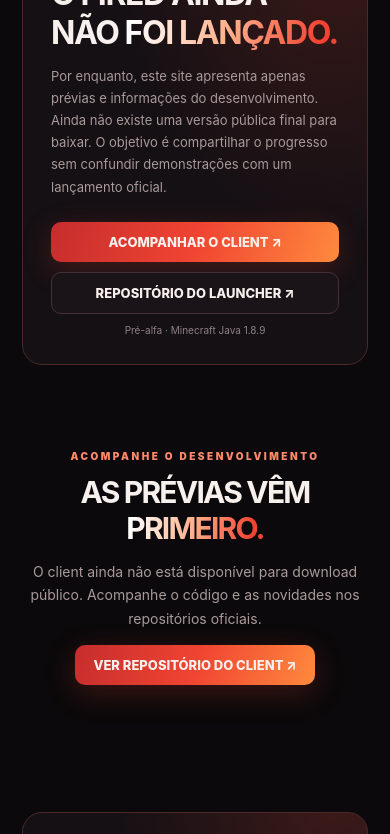
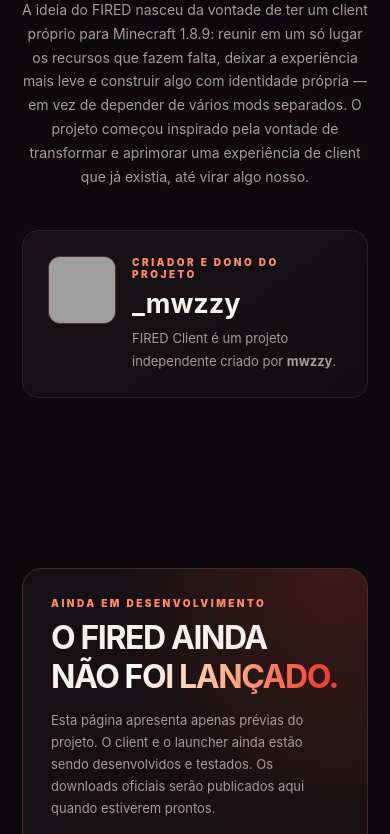
Before and after one commit to davicarrile26-code/fired-website, a plain HTML site: page index.html in a window 390 px wide. Shown: the part 2104-2938 px from the top of the page. Drawn offline with Linux system fonts and the light colour scheme; grey boxes are pictures that could not be loaded.

Commit message:
Update website with development status, project story and creator profile

```diff
--- a/index.html
+++ b/index.html
@@ -14,14 +14,15 @@ section{padding:85px 0}.section-head{text-align:center;max-width:650px;margin:0
 .download{border:1px solid #4b2929;border-radius:20px;padding:42px;background:radial-gradient(ellipse at 90% 0,rgba(236,69,44,.18),transparent 50%),#151014;display:flex;align-items:center;justify-content:space-between;gap:30px}.download h2{font-size:32px;letter-spacing:-1.4px;margin:9px 0}.download p{color:var(--muted);font-size:13px;line-height:1.7;max-width:560px}.download-actions{display:flex;flex-direction:column;gap:10px;min-width:190px}.download-actions .btn{text-align:center}.download-actions small{text-align:center;color:#8e8083;font-size:10px}
 footer{border-top:1px solid #251e23;padding:28px 0;color:#817579;font-size:11px}.foot{display:flex;justify-content:space-between;gap:20px;flex-wrap:wrap}
 @media(max-width:800px){.links{display:none}.hero{grid-template-columns:1fr;padding:65px 0 45px;gap:10px}.visual{height:330px}.game-card{max-width:390px}.features{grid-template-columns:1fr}.download{display:block;padding:28px}.download-actions{margin-top:24px}.hero h1{letter-spacing:-3px}}
-</style>
+.owner{max-width:650px;margin:0 auto;display:flex;align-items:center;gap:24px;padding:25px;border:1px solid var(--line);border-radius:16px;background:linear-gradient(145deg,#171116,#100e11)}.owner img{width:88px;height:88px;image-rendering:pixelated;border-radius:12px;background:#21171b;border:1px solid #59302e}.owner h3{font-size:27px;margin:7px 0}.owner p{color:var(--muted);font-size:13px;line-height:1.7;margin:0}@media(max-width:600px){.owner{align-items:flex-start;gap:16px}.owner img{width:68px;height:68px}}\n</style>
 </head>
 <body>
-<header><div class="wrap nav"><a class="brand" href="#"><span class="mark"><svg viewBox="0 0 24 24" fill="none" aria-hidden="true"><path d="M13.4 2.5c.7 4-2.8 4.8-1.8 8.1.6 1.8 2.1 2.1 3.2.7 1.1 2.3 2.4 3.5 1.8 6.2-.6 2.6-2.5 4.1-5.1 4.1-3.7 0-6.2-2.5-6.2-6 0-2.5 1.3-4.4 3.6-6.7-.1 2.4.6 3.3 1.6 3.5C9.6 8.4 13.5 7.2 13.4 2.5Z" fill="#fff"/></svg></span>FIRED</a><nav class="links"><a href="#recursos">Recursos</a><a href="#sobre">Sobre</a><a href="#criador">Criador</a><a href="#download">Prévia</a></nav><a class="nav-cta" href="#download">VER PRÉVIAS ↗</a></div></header>
+<header><div class="wrap nav"><a class="brand" href="#"><span class="mark"><svg viewBox="0 0 24 24" fill="none" aria-hidden="true"><path d="M13.4 2.5c.7 4-2.8 4.8-1.8 8.1.6 1.8 2.1 2.1 3.2.7 1.1 2.3 2.4 3.5 1.8 6.2-.6 2.6-2.5 4.1-5.1 4.1-3.7 0-6.2-2.5-6.2-6 0-2.5 1.3-4.4 3.6-6.7-.1 2.4.6 3.3 1.6 3.5C9.6 8.4 13.5 7.2 13.4 2.5Z" fill="#fff"/></svg></span>FIRED</a><nav class="links"><a href="#recursos">Recursos</a><a href="#sobre">Nossa história</a><a href="#criador">Criador</a><a href="#download">Prévia</a></nav><a class="nav-cta" href="#download">VER PRÉVIAS ↗</a></div></header>
 <main><div class="wrap hero"><div><div class="eyebrow">MINECRAFT 1.8.9 · EM DESENVOLVIMENTO</div><h1>ACENDA<br>SEU <span class="gradient">JOGO.</span></h1><p class="lead">O FIRED Client ainda não foi lançado. Este site mostra prévias do projeto, que está sendo desenvolvido para reunir mods, HUD e personalização em uma experiência própria para Minecraft 1.8.9.</p><div class="actions"><a class="btn" href="#download">VER PRÉVIAS</a><a class="btn secondary" href="#sobre">CONHECER O PROJETO</a></div><div class="version">PROJETO EM PRÉVIA · SEM LANÇAMENTO PÚBLICO</div></div><div class="visual"><div class="orb"></div><div class="game-card"><div class="card-top"><i class="dot"></i><i class="dot"></i><i class="dot"></i><span style="margin-left:8px">FIRED CLIENT / MOD MENU</span></div><div class="screen"><div class="screen-tag">PERSONALIZE SUA EXPERIÊNCIA</div><div class="screen-title">MODS <span style="color:#f15b42">.</span></div><div class="module">FPS Display <span class="pill">ATIVO</span></div><div class="module">Keystrokes <span class="pill">ATIVO</span></div><div class="module">Potion Effects <span class="pill">ATIVO</span></div><div class="module">Motion Blur <span class="pill">CONFIGURÁVEL</span></div><div class="pixel"></div></div></div></div></div>
 <section id="recursos"><div class="wrap"><div class="section-head"><div class="kicker">PRÉVIAS DO PROJETO</div><h2>SEU MINECRAFT. <span class="gradient">SEU ESTILO.</span></h2><p>Estas são as áreas planejadas e demonstradas nas prévias. Os recursos ainda estão em desenvolvimento e podem mudar até o lançamento.</p></div><div class="features"><article class="feature"><div class="feature-icon">▦</div><h3>Mods e HUD</h3><p>Prévia da proposta de reunir módulos e elementos de HUD em uma interface própria.</p></article><article class="feature"><div class="feature-icon">◈</div><h3>Personalização</h3><p>Visual em tons de vermelho e laranja e opções de personalização planejadas para o client.</p></article><article class="feature"><div class="feature-icon">✦</div><h3>Cosméticos</h3><p>Área planejada para capas, efeitos e outros cosméticos. A implementação ainda está em andamento.</p></article></div></div></section>
-<section id="sobre"><div class="wrap download"><div><div class="kicker">AINDA EM DESENVOLVIMENTO</div><h2>O FIRED AINDA NÃO <span class="gradient">FOI LANÇADO.</span></h2><p>Por enquanto, este site apresenta apenas prévias e informações do desenvolvimento. Ainda não existe uma versão pública final para baixar. O objetivo é compartilhar o progresso sem confundir demonstrações com um lançamento oficial.</p></div><div class="download-actions"><a class="btn" href="https://github.com/davicarrile26-code/astro-client" target="_blank" rel="noopener">ACOMPANHAR O CLIENT ↗</a><a class="btn secondary" href="https://github.com/davicarrile26-code/fired-laucher" target="_blank" rel="noopener">REPOSITÓRIO DO LAUNCHER ↗</a><small>Pré-alfa · Minecraft Java 1.8.9</small></div></div></section>
-<section id="download" style="padding-top:0"><div class="wrap" style="text-align:center"><div class="section-head"><div class="kicker">ACOMPANHE O DESENVOLVIMENTO</div><h2>AS PRÉVIAS VÊM <span class="gradient">PRIMEIRO.</span></h2><p>O client ainda não está disponível para download público. Acompanhe o código e as novidades nos repositórios oficiais.</p><a class="btn" href="https://github.com/davicarrile26-code/astro-client" target="_blank" rel="noopener">VER REPOSITÓRIO DO CLIENT ↗</a></div></div></section>
-<section id="criador" style="padding-top:0"><div class="wrap"><div class="download" style="justify-content:flex-start"><img src="https://mc-heads.net/avatar/_mwzzy/128" alt="Cabeça da skin Minecraft de mwzzy" width="88" height="88" style="image-rendering:pixelated;border-radius:12px;border:1px solid #66352f;background:#171116"><div><div class="kicker">CRIADO POR</div><h2 style="margin:8px 0">mwzzy</h2><p style="margin:0">mwzzy é o dono e criador do FIRED Client.</p></div></div></div></section></main>
+
+<section id="sobre"><div class="wrap"><div class="section-head"><div class="kicker">POR TRÁS DO PROJETO</div><h2>POR QUE O <span class="gradient">FIRED?</span></h2><p>A ideia do FIRED nasceu da vontade de ter um client próprio para Minecraft 1.8.9: reunir em um só lugar os recursos que fazem falta, deixar a experiência mais leve e construir algo com identidade própria — em vez de depender de vários mods separados. O projeto começou inspirado pela vontade de transformar e aprimorar uma experiência de client que já existia, até virar algo nosso.</p></div><div class="owner"><img src="https://mc-heads.net/avatar/_mwzzy/128" alt="Cabeça da skin Minecraft de _mwzzy" loading="lazy"><div><div class="kicker">CRIADOR E DONO DO PROJETO</div><h3>_mwzzy</h3><p>FIRED Client é um projeto independente criado por <strong>mwzzy</strong>.</p></div></div></div></section>
+<section id="download"><div class="wrap"><div class="download"><div><div class="kicker">AINDA EM DESENVOLVIMENTO</div><h2>O FIRED AINDA NÃO <span class="gradient">FOI LANÇADO.</span></h2><p>Esta página apresenta apenas prévias do projeto. O client e o launcher ainda estão sendo desenvolvidos e testados. Os downloads oficiais serão publicados aqui quando estiverem prontos.</p></div><div class="download-actions"><span class="btn" style="cursor:default;opacity:.75">PRÉVIAS EM BREVE</span><a class="btn secondary" href="https://github.com/davicarrile26-code/fired-website" target="_blank" rel="noopener">ACOMPANHAR O PROJETO ↗</a><small>Não existe versão pública para baixar ainda.</small></div></div></div></section>
+</main>
 <footer><div class="wrap foot"><span>© 2026 FIRED CLIENT · PROJETO EM DESENVOLVIMENTO. NÃO AFILIADO À MOJANG OU MICROSOFT.</span><span>MINECRAFT 1.8.9 · FEITO COM 🔥</span></div></footer>
 </body></html>
```
